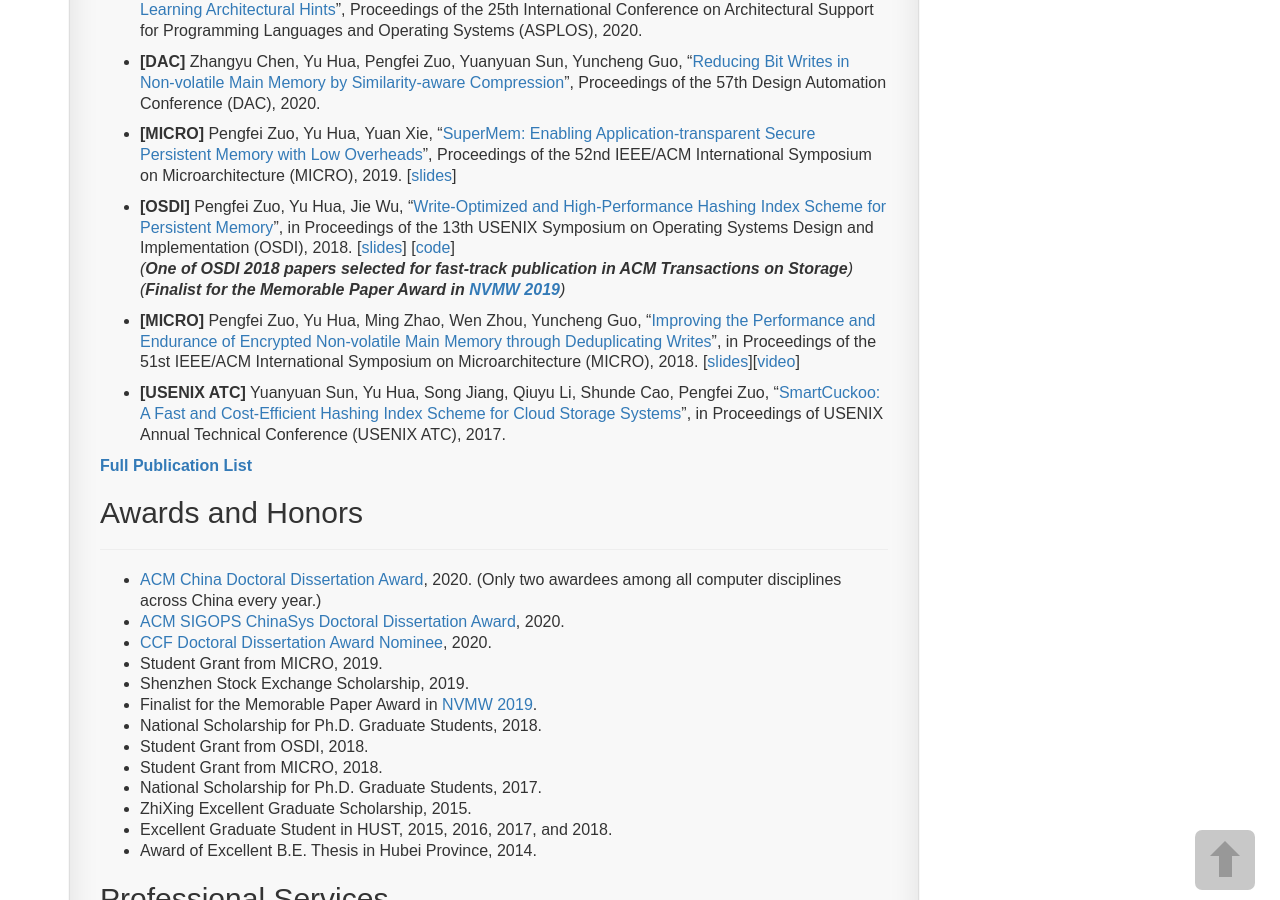
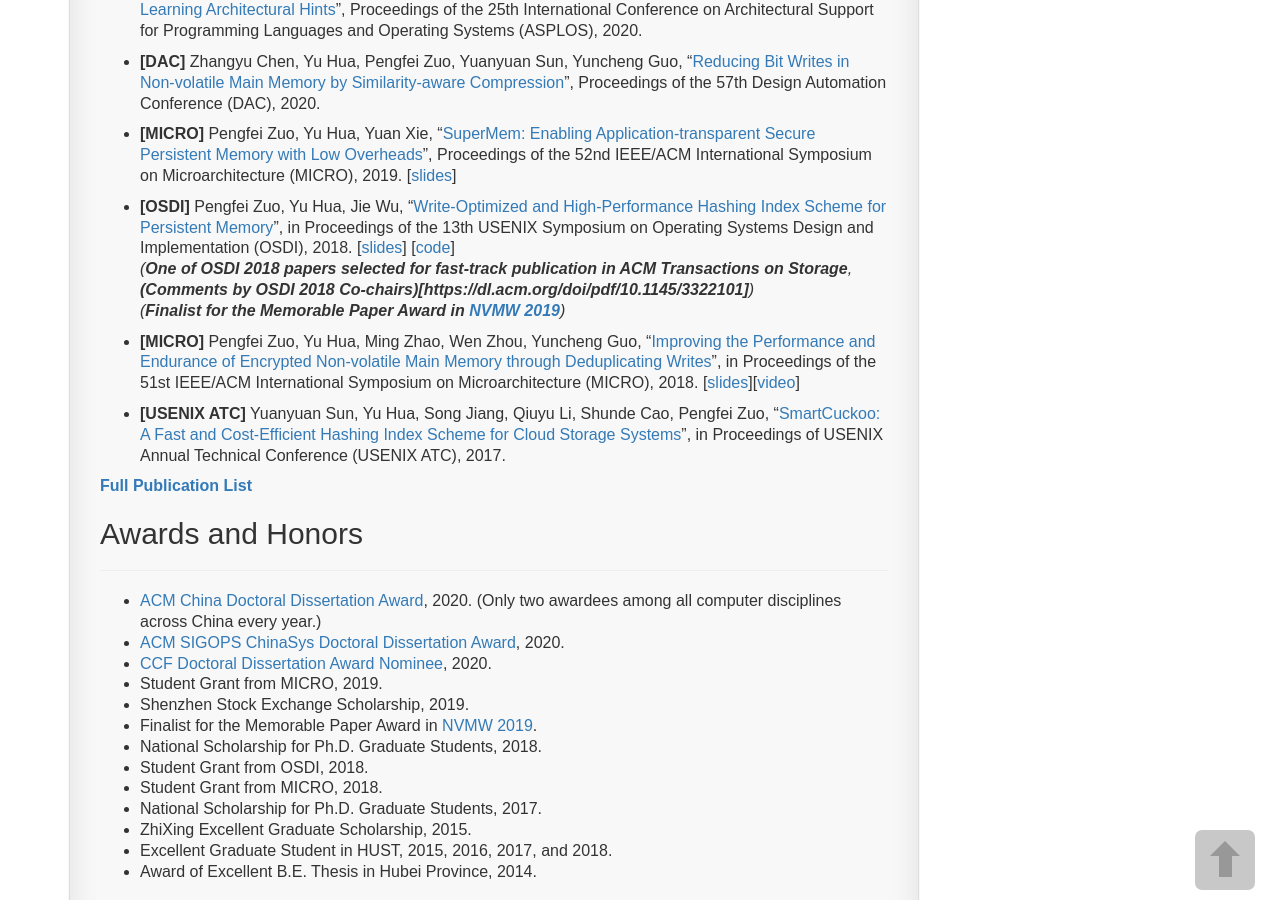
Before and after one commit to Menguozi/Menguozi.github.io, a Jekyll site: the page built from pages/1_homepage.md, in a window 1280 px wide and 900 px high, scrolled down 1408 px. Built offline with Jekyll 4.4.1, drawn with Linux system fonts in a browser that asks for light colours; comment, search, counter and statistics services are not loaded.

Commit message:
Update 1_homepage.md

```diff
--- a/pages/1_homepage.md
+++ b/pages/1_homepage.md
@@ -52,7 +52,7 @@ permalink: /homepage/
 * **[MICRO]** Pengfei Zuo, Yu Hua, Yuan Xie, "[SuperMem: Enabling Application-transparent Secure Persistent Memory with Low Overheads](https://csyhua.github.io/csyhua/hua-micro2019.pdf)", Proceedings of the 52nd IEEE/ACM International Symposium on Microarchitecture (MICRO), 2019.    [[slides](https://csyhua.github.io/csyhua/hua-micro2019-slides.pdf)]
 
 * **[OSDI]** Pengfei Zuo, Yu Hua, Jie Wu, "[Write-Optimized and High-Performance Hashing Index Scheme for Persistent Memory](https://csyhua.github.io/csyhua/hua-OSDI2018.pdf)", in Proceedings of the 13th USENIX Symposium on Operating Systems Design and Implementation (OSDI), 2018. [[slides](https://www.usenix.org/sites/default/files/conference/protected-files/osdi18_slides_zuo.pdf)] [[code](https://github.com/Pfzuo/Level-Hashing)]
-<br> *(**One of OSDI 2018 papers selected for fast-track publication in ACM Transactions on Storage**)*
+<br> *(**One of OSDI 2018 papers selected for fast-track publication in ACM Transactions on Storage**, **(Comments by OSDI 2018 Co-chairs)[https://dl.acm.org/doi/pdf/10.1145/3322101]**)*
 <br> *(**Finalist for the Memorable Paper Award in [NVMW 2019](http://nvmw.ucsd.edu/)**)*
 
 * **[MICRO]** Pengfei Zuo, Yu Hua, Ming Zhao, Wen Zhou, Yuncheng Guo, "[Improving the Performance and Endurance of Encrypted Non-volatile Main Memory through Deduplicating Writes](https://csyhua.github.io/csyhua/hua-MICRO2018.pdf)", in Proceedings of the 51st IEEE/ACM International Symposium on Microarchitecture (MICRO), 2018. [[slides](https://csyhua.github.io/csyhua/hua-micro2018-slides.pdf)][[video](https://youtu.be/CU-RVr8wOk0)]
```
